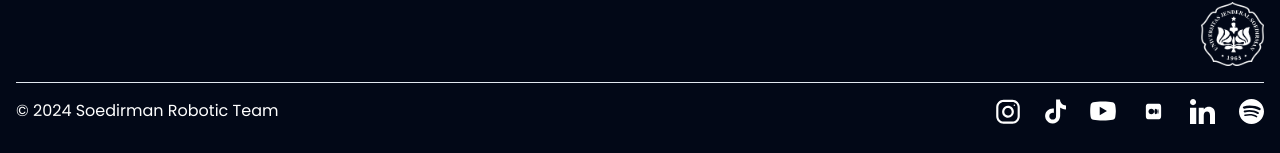
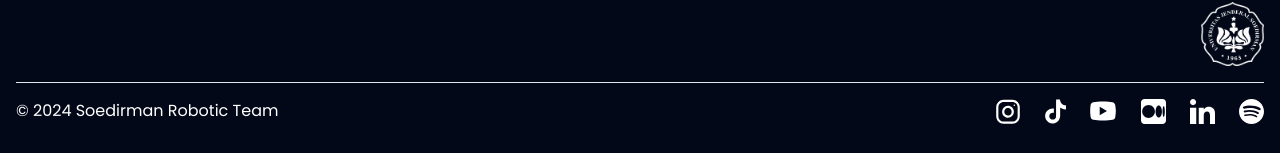
Before and after one commit to soedirmanroboticteam/official-website, a Next.js app: page / in a window 1280 px wide. Shown: the part 1227-1380 px from the top of the page. Built offline with nearby package versions, Linux system fonts and the light colour scheme.

Commit message:
refactor: changing medium logo svg

```diff
--- a/assets/MediumLogo.tsx
+++ b/assets/MediumLogo.tsx
@@ -3,15 +3,15 @@ import React from "react";
 const MediumLogo = ({ height }: { height: string }) => {
   return (
     <svg
-      xmlns="http://www.w3.org/2000/svg"
       width="100%"
       height={height}
-      viewBox="0 0 72 72"
+      viewBox="0 0 1151 1151"
+      xmlns="http://www.w3.org/2000/svg"
     >
       <path
-        d="M45.049,14C57.06,14,58,14.94,58,26.951v18.098C58,57.06,57.06,58,45.049,58H26.951C14.94,58,14,57.06,14,45.049V26.951	C14,14.94,14.94,14,26.951,14H45.049z M29.713,44.151c4.502,0,8.151-3.649,8.151-8.151c0-4.502-3.649-8.151-8.151-8.151	c-4.502,0-8.151,3.649-8.151,8.151C21.562,40.502,25.212,44.151,29.713,44.151z M42.713,43.757c2.228,0,4.034-3.473,4.034-7.757	c0-4.284-1.806-7.757-4.034-7.757c-2.228,0-4.034,3.473-4.034,7.757C38.679,40.284,40.485,43.757,42.713,43.757z M48.98,42.928	c0.775,0,1.403-3.102,1.403-6.928s-0.628-6.928-1.403-6.928c-0.775,0-1.403,3.102-1.403,6.928S48.205,42.928,48.98,42.928z"
+        d="M0 160C0 71.6344 71.6344 0 160 0H991C1079.37 0 1151 71.6344 1151 160V991C1151 1079.37 1079.37 1151 991 1151H160C71.6344 1151 0 1079.37 0 991V160ZM347.34 871.71C509.89 871.71 641.67 739.03 641.67 575.36C641.67 411.69 509.9 279 347.34 279C184.78 279 53 411.69 53 575.36C53 739.03 184.79 871.71 347.34 871.71ZM1044.87 825.3C1073.46 825.3 1096.63 713.36 1096.63 575.36C1096.63 437.32 1073.45 325.42 1044.87 325.42C1016.29 325.42 993.12 437.33 993.12 575.36C993.12 713.39 1016.28 825.3 1044.87 825.3ZM817.39 854.36C898.67 854.36 964.55 729.42 964.55 575.36C964.55 421.26 898.66 296.36 817.38 296.36C736.1 296.36 670.22 421.3 670.22 575.36C670.22 729.42 736.11 854.36 817.39 854.36Z"
         fill="currentColor"
-      ></path>
+      />
     </svg>
   );
 };
```
